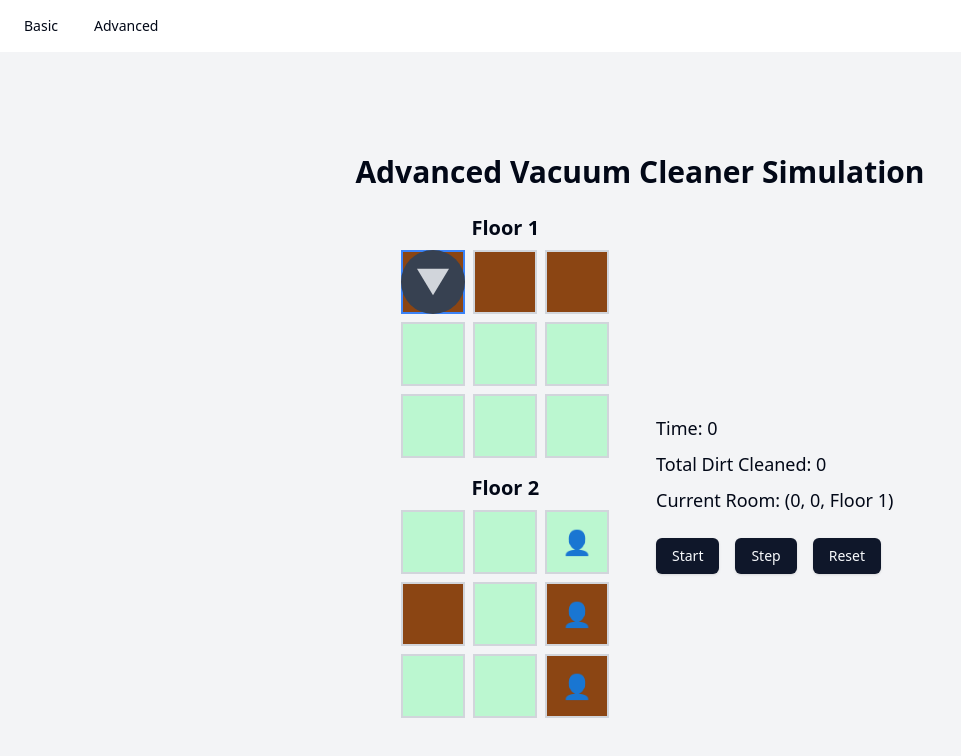
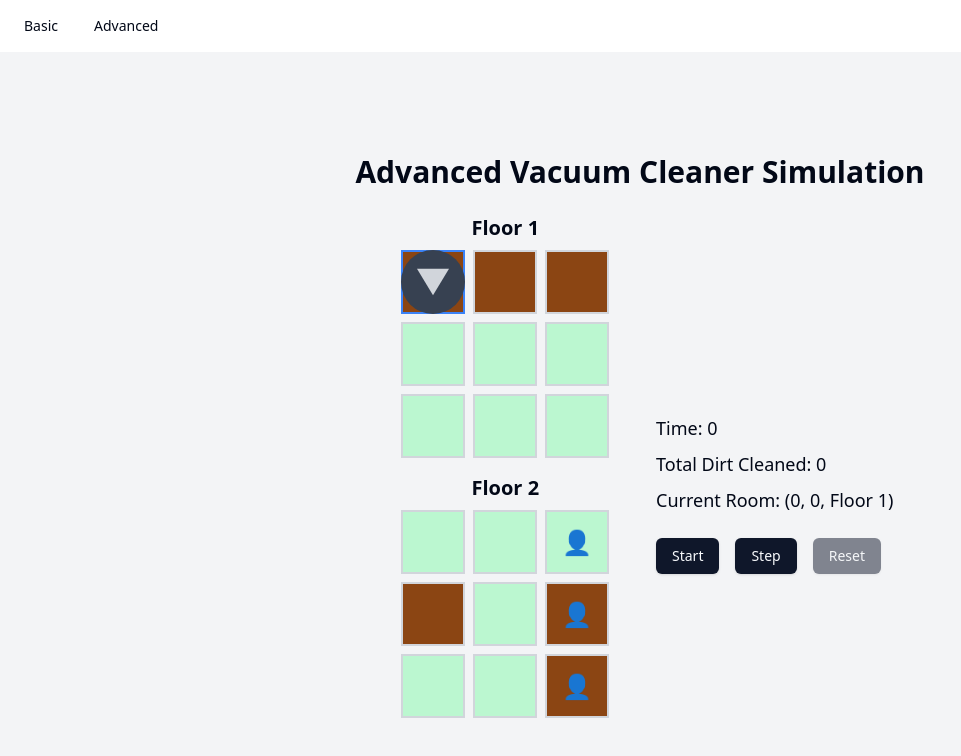
Before and after one commit to tiemouie01/vacuum-cleaner, a Next.js app: page /advanced in a window 1280 px wide. Shown: the top 756 px of the page, without its empty margins (0-961 px from the left). Built offline with nearby package versions, Linux system fonts and the light colour scheme.

Commit message:
Disable reset button

```diff
--- a/src/app/advanced/page.tsx
+++ b/src/app/advanced/page.tsx
@@ -74,7 +74,9 @@ export default function AdvancedPage() {
             <Button onClick={step} disabled={isRunning}>
               Step
             </Button>
-            <Button onClick={reset}>Reset</Button>
+            <Button disabled onClick={reset}>
+              Reset
+            </Button>
           </div>
         </div>
       </div>
```
